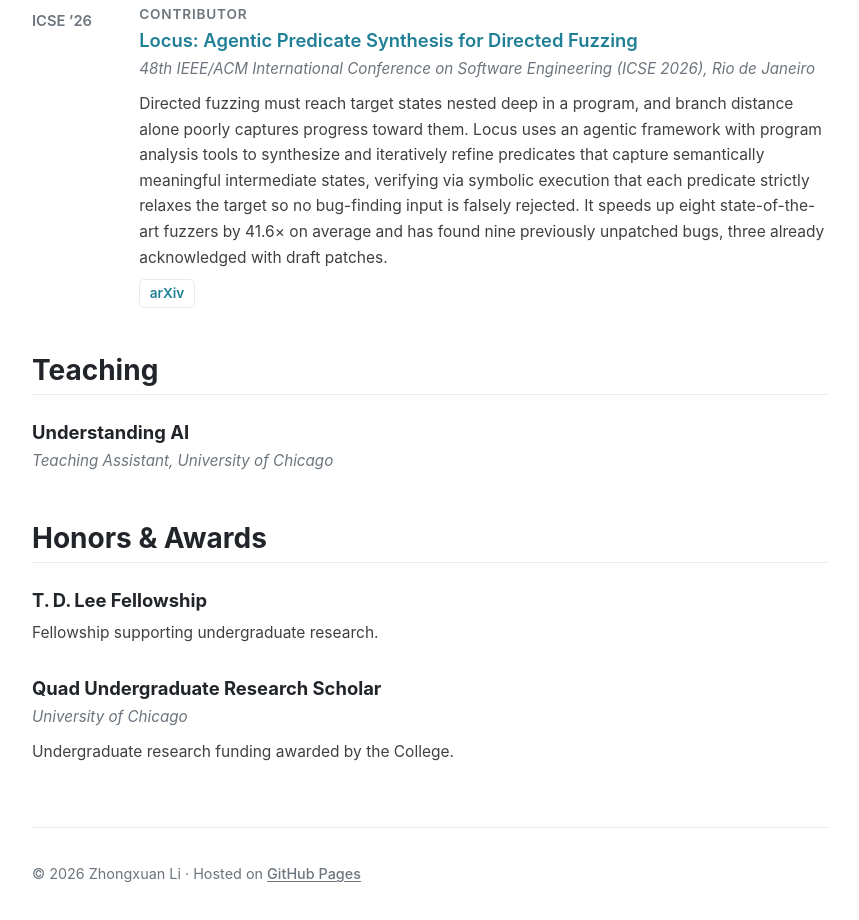
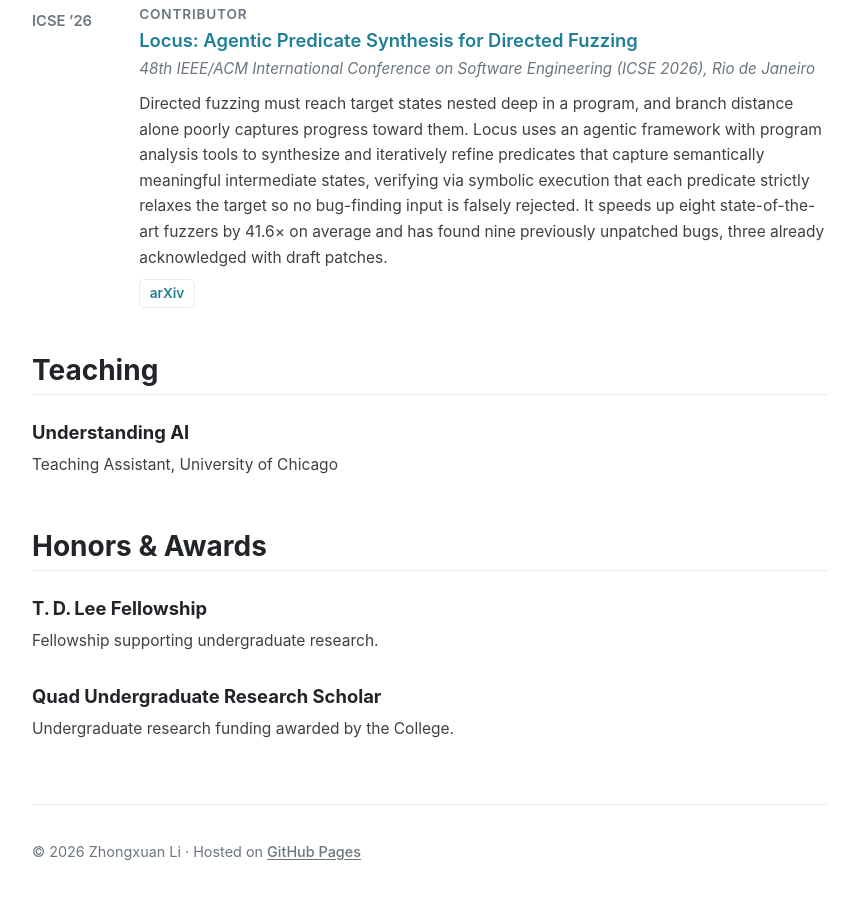
Before and after one commit to Laurelli7/Laurelli7.github.io, a plain HTML site: page index.html in a window 1280 px wide. Shown: the part 936-1856 px from the top of the page, without its empty margins (378-1237 px from the left). Drawn offline with Linux system fonts and the light colour scheme.

Commit message:
Drop university line from Quad award; match teaching line style to award text
Co-Authored-By: Claude Fable 5 <noreply@anthropic.com>

```diff
--- a/index.html
+++ b/index.html
@@ -137,7 +137,7 @@
       <div class="pub pub-noyear">
         <div class="pub-body">
           <h3>Understanding AI</h3>
-          <p class="pub-venue">Teaching Assistant, University of Chicago</p>
+          <p class="pub-abstract">Teaching Assistant, University of Chicago</p>
         </div>
       </div>
     </section>
@@ -156,7 +156,6 @@
       <div class="pub pub-noyear">
         <div class="pub-body">
           <h3>Quad Undergraduate Research Scholar</h3>
-          <p class="pub-venue">University of Chicago</p>
           <!-- Optional: one line on the project the funding supported -->
           <p class="pub-abstract">Undergraduate research funding awarded by the College.</p>
         </div>
```
